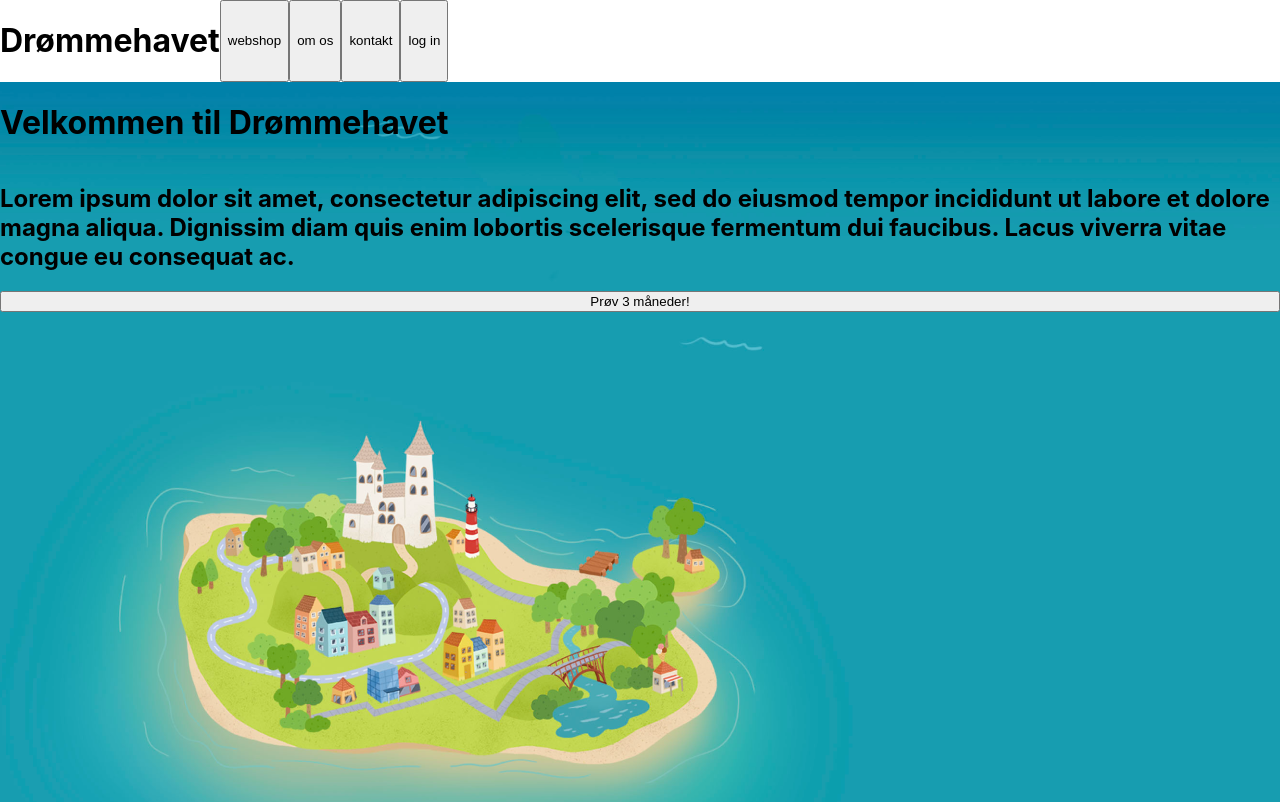
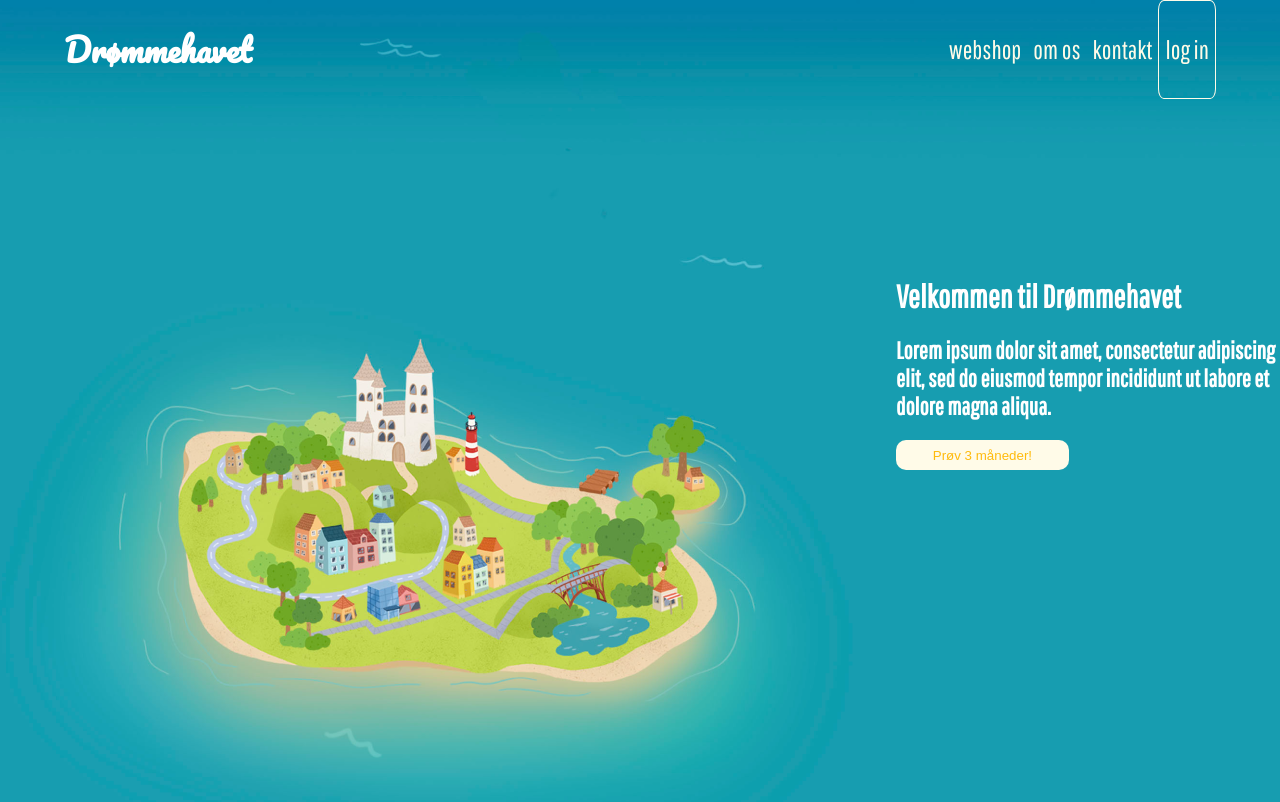
Before and after one commit to LasseRB/droemmehavet_website, a React (Create React App) app in the folder droemmehavet_homepage/: page / in a window 1280 px wide. Shown: the top 802 px of the page. Built offline with nearby package versions, Linux system fonts and the light colour scheme.

Commit message:
worked on the style

```diff
--- a/droemmehavet_homepage/src/App.scss
+++ b/droemmehavet_homepage/src/App.scss
@@ -1,5 +1,8 @@
-@import "./Frontpage/Frontpage_StyleComponents/Frontpage";
-@import "./Shared/Shared_Style_Components/Header";
+@import "Frontpage/Frontpage_StyleComponents/Frontpage";
+@import "Shared/Shared_Style_Components/Header";
+@import "Shared/Shared_Style_Components/Mixins";
+@import "Shared/Shared_Style_Components/Variables";
+@import url("https://fonts.googleapis.com/css2?family=Pacifico&family=Pathway+Gothic+One&display=swap");
 
 body {
   width: 100%;
--- a/droemmehavet_homepage/src/Frontpage/Frontpage_Components/Frontpage.js
+++ b/droemmehavet_homepage/src/Frontpage/Frontpage_Components/Frontpage.js
@@ -4,14 +4,14 @@ import backgroundImg from "../../background.png";
 export default function Frontpage() {
   return (
     <div className="frontpage">
-      <h1>Velkommen til Drømmehavet</h1>
-      <h2>
-        Lorem ipsum dolor sit amet, consectetur adipiscing elit, sed do eiusmod
-        tempor incididunt ut labore et dolore magna aliqua. Dignissim diam quis
-        enim lobortis scelerisque fermentum dui faucibus. Lacus viverra vitae
-        congue eu consequat ac.
-      </h2>
-      <button>Prøv 3 måneder!</button>
+      <div id="contentContainer">
+        <h1>Velkommen til Drømmehavet</h1>
+        <h2>
+          Lorem ipsum dolor sit amet, consectetur adipiscing elit, sed do
+          eiusmod tempor incididunt ut labore et dolore magna aliqua.
+        </h2>
+        <button className="FreeTrailButton">Prøv 3 måneder!</button>
+      </div>
     </div>
   );
 }
--- a/droemmehavet_homepage/src/Frontpage/Frontpage_StyleComponents/_Frontpage.scss
+++ b/droemmehavet_homepage/src/Frontpage/Frontpage_StyleComponents/_Frontpage.scss
@@ -1,3 +1,5 @@
+@import "../../Shared/Shared_Style_Components/Variables";
+
 .frontpage {
   display: flex;
   flex-direction: column;
@@ -9,14 +11,28 @@
   width: 100%;
   height: 1000px;
 
-  /*.frontpageTopImg {
-    position: absolute;
-    z-index: 0;
-  } */
-  h1 {
-    z-index: 5;
+  .FreeTrailButton {
+    width: 45%;
+    height: 15%;
+    background-color: #fffbe8;
+    border-radius: 10px;
+    border: hidden;
+    color: #ffbb0d;
   }
-  h2 {
-    z-index: 5;
+
+  #contentContainer {
+    margin-left: 70%;
+    margin-top: 20%;
+    width: 30%;
+    h1 {
+      font-family: $header-font-family;
+      color: #ffff;
+      z-index: 5;
+    }
+    h2 {
+      font-family: $header-font-family;
+      color: #ffff;
+      z-index: 5;
+    }
   }
 }
--- a/droemmehavet_homepage/src/Shared/Header.js
+++ b/droemmehavet_homepage/src/Shared/Header.js
@@ -4,11 +4,11 @@ export default function Header() {
   return (
     <div className="header">
       <h1>Drømmehavet</h1>
-      <div className="headerButtons">
-        <button>webshop</button>
-        <button>om os</button>
-        <button>kontakt</button>
-        <button>log in</button>
+      <div className="headerButtonsContainer">
+        <button className="headerButton">webshop</button>
+        <button className="headerButton">om os</button>
+        <button className="headerButton">kontakt</button>
+        <button id="logInButton">log in</button>
       </div>
     </div>
   );
--- a/droemmehavet_homepage/src/Shared/Shared_Style_Components/_Header.scss
+++ b/droemmehavet_homepage/src/Shared/Shared_Style_Components/_Header.scss
@@ -1,14 +1,35 @@
+@import ".././Shared_Style_Components/Mixins";
+
 .header {
+  background: transparent;
   width: 100%;
   display: flex;
   flex-direction: row;
+  justify-content: space-between;
+  position: absolute;
 
   h1 {
+    margin-left: 5%;
     display: flex;
     justify-self: start;
+    color: #ffff;
+    font-family: "Pacifico", cursive;
   }
-  .headerButtons {
+
+  .headerButtonsContainer {
     display: flex;
     justify-content: end;
+    margin-right: 5%;
+    .headerButton {
+      @include headerButtons;
+    }
+    #logInButton {
+      background: transparent;
+      border-radius: 10%;
+      font-size: 2vw;
+      color: $main-font;
+      font-family: $header-font-family;
+      border: 1px solid;
+    }
   }
 }
--- a/droemmehavet_homepage/src/Shared/Shared_Style_Components/_Mixins.scss
+++ b/droemmehavet_homepage/src/Shared/Shared_Style_Components/_Mixins.scss
@@ -0,0 +1,16 @@
+@import "Variables";
+
+@mixin headerButtons {
+  background: transparent;
+  border: transparent;
+  //border-radius: 10px;
+  font-family: $header-font-family;
+  font-size: 2vw;
+  color: $main-font;
+  width: auto;
+  height: auto;
+
+  &:hover {
+    border-bottom: 1px solid;
+  }
+}
--- a/droemmehavet_homepage/src/Shared/Shared_Style_Components/_Variables.scss
+++ b/droemmehavet_homepage/src/Shared/Shared_Style_Components/_Variables.scss
@@ -0,0 +1,4 @@
+//@import url("https://fonts.googleapis.com/css2?family=Pathway+Gothic+One&display=swap");
+
+$main-font: #fffbe8;
+$header-font-family: "Pathway Gothic One", sans-serif;
```
Also changed, not shown: 1 other file (tests, documents, lock files or other folders).
